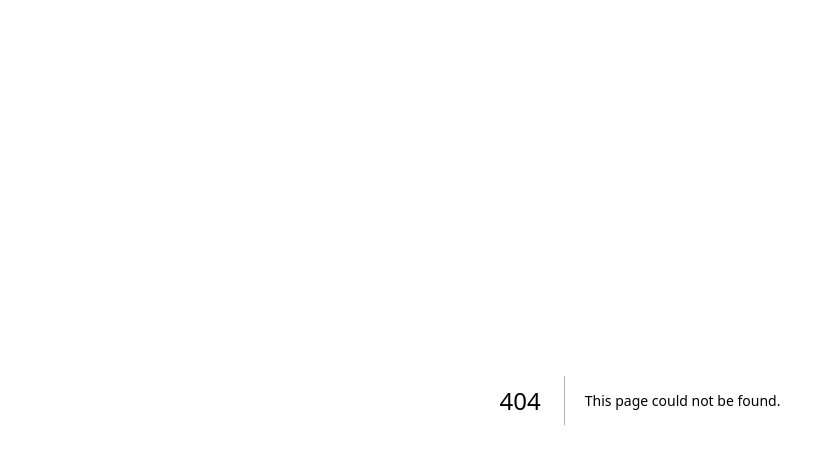
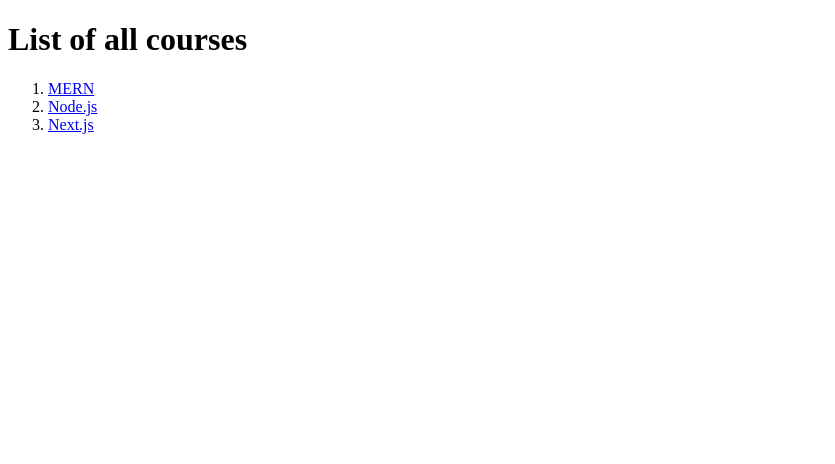
Before and after one commit to nirajkumardangi/nextjs-procodrr, a Next.js app in the folder 01-first-next-app/: page /courses in a window 1280 px wide. Before the commit this address had no page. Shown: the top 464 px of the page, without its empty margins (0-835 px from the left). Built offline with nearby package versions, Linux system fonts and the light colour scheme.

Commit message:
implement nested routing

```diff
--- a/01-first-next-app/app/about/page.js
+++ b/01-first-next-app/app/about/page.js
@@ -1,3 +1,3 @@
 export default function About() {
-  return <div>About</div>;
+  return <h2>About</h2>;
 }
--- a/01-first-next-app/app/contacts/page.js
+++ b/01-first-next-app/app/contacts/page.js
@@ -1,3 +1,3 @@
 export default function Contacts() {
-  return <div>Contacts</div>;
+  return <h2>Contacts</h2>;
 }
--- /dev/null
+++ b/01-first-next-app/app/courses/page.js
@@ -0,0 +1,20 @@
+import Link from "next/link";
+
+export default function Courses() {
+  return (
+    <>
+      <h1>List of all courses</h1>
+      <ol>
+        <li>
+          <Link href="courses/mern">MERN</Link>
+        </li>
+        <li>
+          <Link href="courses/nodejs">Node.js</Link>
+        </li>
+        <li>
+          <Link href="courses/nextjs">Next.js</Link>
+        </li>
+      </ol>
+    </>
+  );
+}
--- a/01-first-next-app/app/page.js
+++ b/01-first-next-app/app/page.js
@@ -6,7 +6,7 @@
       <h1>Welcome My First Next App</h1>
       <ul>
         <li>
-          <Link href="home">Home</Link>
+          <Link href="">Home</Link>
         </li>
         <li>
           <Link href="about">About</Link>
@@ -14,6 +14,9 @@
         <li>
           <Link href="contacts">Contacts</Link>
         </li>
+        <li>
+          <Link href="courses">Courses</Link>
+        </li>
       </ul>
     </>
   );
```
Also changed, not shown: 01-first-next-app/app/courses/mern/page.js (added, +7 -0 lines), 01-first-next-app/app/courses/nextjs/page.js (added, +7 -0 lines), 01-first-next-app/app/courses/nodejs/page.js (added, +7 -0 lines).
